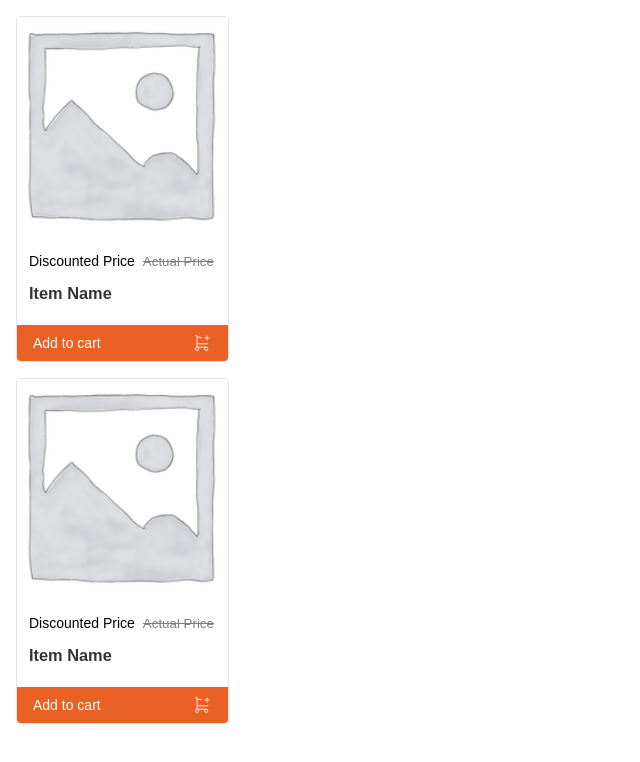
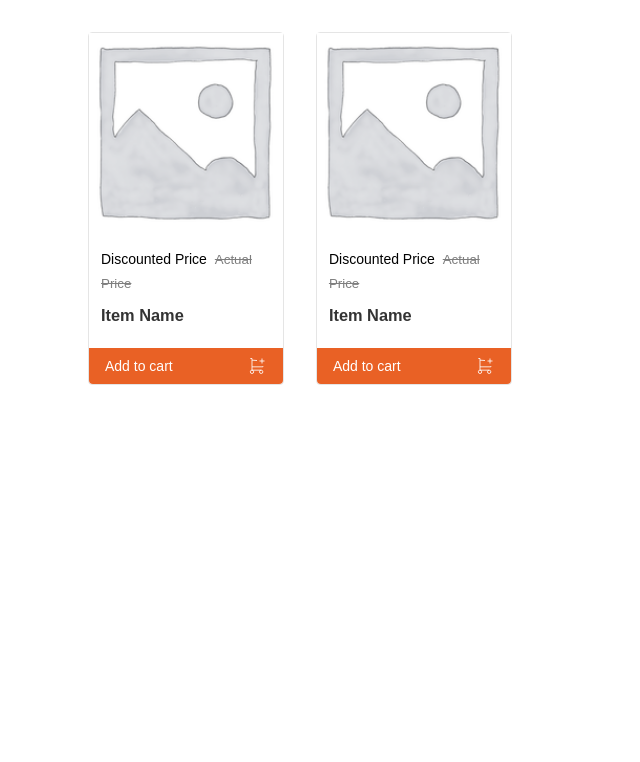
Before and after one commit to SouradeepD23/mykart, a React (Create React App) app: page / in a window 1280 px wide. Shown: the top 762 px of the page, without its empty margins (0-640 px from the left). Built offline with nearby package versions, Linux system fonts and the light colour scheme.

Commit message:
passing props from Product to ListItem

```diff
--- a/src/components/Products.js
+++ b/src/components/Products.js
@@ -1,24 +1,28 @@
 import ListItem from './ListItem.js';
 
-const data = [
+const items = [
     {
         id : 1,
         itemName : "Item 1",
         actualPrice : 789,
-        discountedPrice : 599
+        discountedPrice : 599,
+        thumbnailUrl : "assets/placeholder.jpg"
     },
     {
         id : 2,
         itemName : "Item 2",
         actualPrice : 999,
-        discountedPrice : 899
+        discountedPrice : 899,
+        thumbnailUrl : "assets/placeholder.jpg"
     }
 ]
 const Products = () => {
     return(
-        <div>
-            <ListItem>{data[0]}</ListItem>
-            <ListItem>{data[1]}</ListItem>
+        <div className="product-list">
+            <div className="product-list--wrapper">
+                <ListItem data = {items[0]}></ListItem>
+                <ListItem data = {items[1]}></ListItem>
+            </div>
         </div>
     )
 }
```
